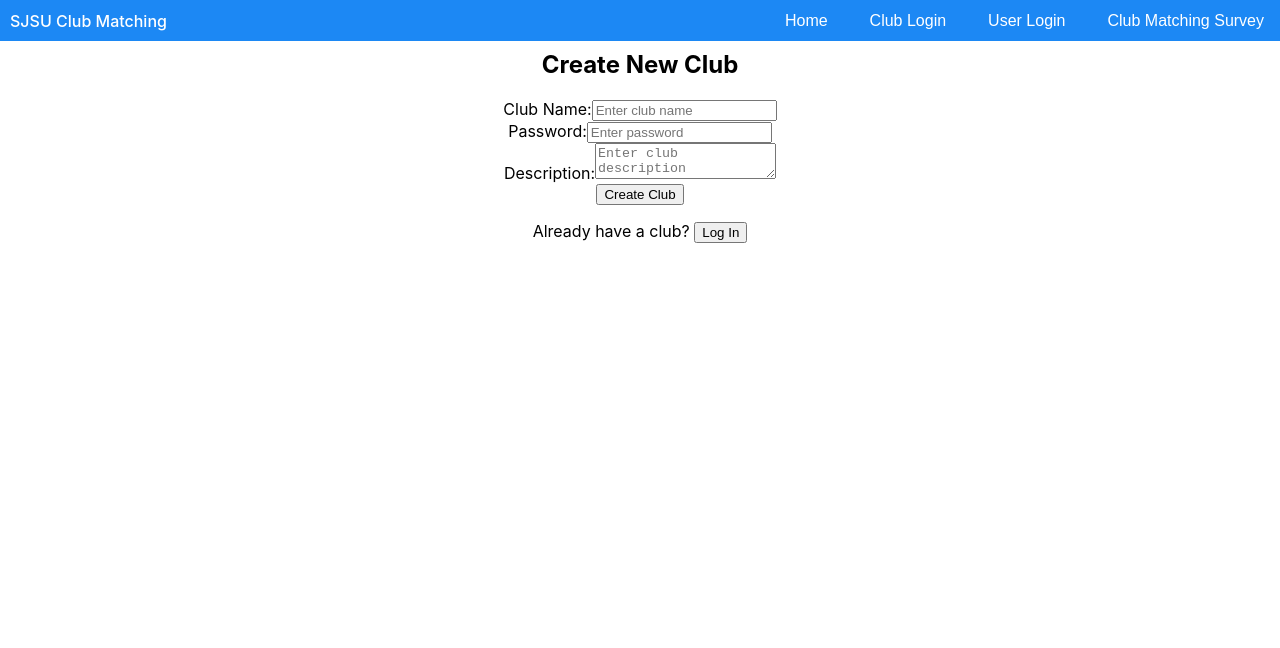
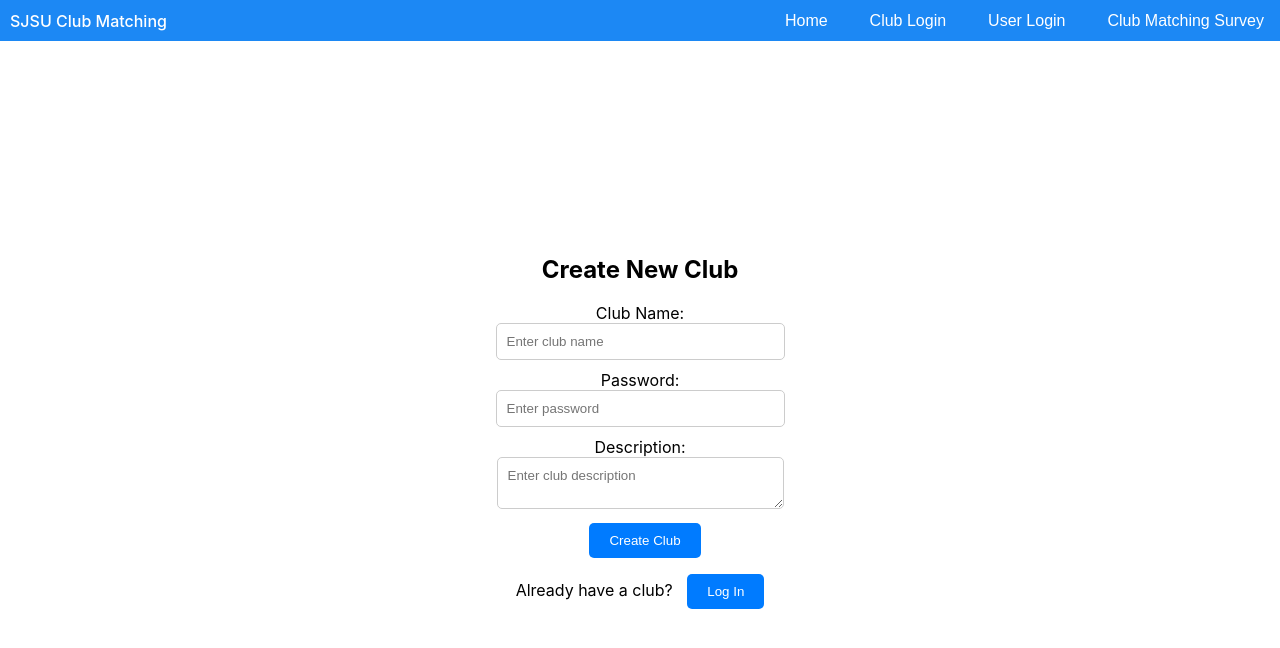
Before and after one commit to AhmedSabz/CMPE-131-Design-Project, a React (Create React App) app in the folder Club-Matching-Website/: page /club_login in a window 1280 px wide. Shown: the top 648 px of the page. Built offline with nearby package versions, Linux system fonts and the light colour scheme.

Commit message:
Added some CSS for UserLogin and ClubLogin

```diff
--- a/Club-Matching-Website/src/components/ClubDetails.js
+++ b/Club-Matching-Website/src/components/ClubDetails.js
@@ -3,7 +3,11 @@ import { Link, useNavigate } from 'react-router-dom';
 
 const ClubDetails = () => {
   return (
-    <div>ClubDetails</div>
+    <div>
+      <h2>
+      ClubDetails
+      </h2>
+    </div>
   )
 }
 
--- /dev/null
+++ b/Club-Matching-Website/src/components/ClubLogin.css
@@ -0,0 +1,43 @@
+.container {
+    display: flex;
+    justify-content: center;
+    align-items: center;
+    height: 100vh;
+  }
+
+  .form-container {
+    width: 300px; /* Adjust the width as needed */
+  }
+
+  .form-container-form {
+    display: flex;
+    flex-direction: column;
+  }
+
+  .form-container-label {
+    margin-bottom: 10px;
+  }
+
+  .form-container input,
+  .form-container-textarea {
+    margin-bottom: 10px;
+    padding: 10px;
+    padding-right: 100px;
+    border-radius: 5px;
+    border: 1px solid #ccc;
+    font-family: Arial, sans-serif;
+  }
+
+  .form-container-button {
+    background-color: #007bff; /* Change background color of submit button */
+    color: #fff; /* Change text color of submit button */
+    padding: 10px 20px; /* Add padding to submit button */
+    margin-left: 10px;
+    border: none; /* Remove border */
+    border-radius: 5px; /* Add border radius to submit button */
+    cursor: pointer; /* Change cursor to pointer on hover */
+  }
+
+  .form-container-button:hover {
+    background-color: #0056b3;
+  }
--- a/Club-Matching-Website/src/components/ClubLogin.js
+++ b/Club-Matching-Website/src/components/ClubLogin.js
@@ -1,5 +1,6 @@
 import React, { useState } from 'react';
 import { Link, useNavigate } from 'react-router-dom';
+import "./ClubLogin.css";
 
 const ClubLogin = ({ onLogin, onClubRegistration }) => {
   const [isNewClub, setIsNewClub] = useState(true);
@@ -25,7 +26,7 @@ const ClubLogin = ({ onLogin, onClubRegistration }) => {
   const handleSubmit = (e) => {
     e.preventDefault();
     if (isNewClub) {
-      // Call the onUserRegistration function to add new user to the database
+      // Call the onClubRegistration function to add new club to the database
       handleClubRegistration({ clubName, password });
     } else {
       // Log in logic
@@ -35,50 +36,51 @@ const ClubLogin = ({ onLogin, onClubRegistration }) => {
   };
 
   return (
-    <div>
-      {/* <h2>Club Management</h2> */}
+    <div className="container">
+      <div className="form-container">
       {isNewClub ? (
-        <div>
+        <div className='form-container-form'>
           <h2>Create New Club</h2>
           <form onSubmit={handleSubmit}>
-            <label>
+            <label className='form-container-label'>
               Club Name:
-              <input type="text" value={clubName} onChange={(e) => setClubName(e.target.value)} placeholder="Enter club name" />
+              <input type="text" className='form-container-input' value={clubName} onChange={(e) => setClubName(e.target.value)} placeholder="Enter club name" />
             </label>
             <br />
-            <label>
+            <label className='form-container-label'>
               Password:
-              <input type="text" value={password} onChange={(e) => setPassword(e.target.value)} placeholder="Enter password" />
+              <input type="text" className='form-container-input' value={password} onChange={(e) => setPassword(e.target.value)} placeholder="Enter password" />
             </label>
             <br />
-            <label>
+            <label className='form-container-label'>
               Description:
-              <textarea placeholder="Enter club description"></textarea>
+              <textarea className='form-container-textarea' placeholder="Enter club description"></textarea>
             </label>
             <br />
-            <button type="submit">Create Club</button>
+            <button type="submit" className='form-container-button'>Create Club</button>
           </form>
-          <p>Already have a club? <button onClick={handleExistingClub}>Log In</button></p>
+          <p>Already have a club? <button className='form-container-button' onClick={handleExistingClub}>Log In</button></p>
         </div>
       ) : (
-        <div>
+        <div className='form-container-form'>
           <h2>Log In to Club</h2>
           <form onSubmit={handleSubmit}>
-            <label>
+            <label className='form-container-label'>
               Club Name:
-              <input type="text" value={clubName} onChange={(e) => setClubName(e.target.value)} placeholder="Enter club name" />
+              <input type="text" className='form-container-input' value={clubName} onChange={(e) => setClubName(e.target.value)} placeholder="Enter club name" />
             </label>
             <br />
-            <label>
+            <label className='form-container-label'>
               Password:
-              <input type="password" value={password} onChange={(e) => setPassword(e.target.value)}  placeholder="Enter club password" />
+              <input type="password" className='form-container-input' value={password} onChange={(e) => setPassword(e.target.value)}  placeholder="Enter club password" />
             </label>
             <br />
-            <button type="submit">Log In</button>
+            <button type="submit" className='form-container-button'>Log In</button>
           </form>
-          <p>New club? <button onClick={handleNewClub}>Create Club</button></p>
+          <p>New club? <button className='form-container-button' onClick={handleNewClub}>Create Club</button></p>
         </div>
       )}
+      </div>
     </div>
   );
 };
--- a/Club-Matching-Website/src/components/ClubManagement.js
+++ b/Club-Matching-Website/src/components/ClubManagement.js
@@ -1,9 +1,13 @@
 import React from 'react'
-import { Link, useNavigate } from 'react-router-dom';
+
 
 const ClubManagement = () => {
   return (
-    <div>ClubManagement</div>
+    <div>
+      <h2>
+      ClubManagement
+      </h2>
+    </div>
   )
 }
 
--- /dev/null
+++ b/Club-Matching-Website/src/components/UserLogin.css
@@ -0,0 +1,43 @@
+.container {
+    display: flex;
+    justify-content: center;
+    align-items: center;
+    height: 100vh;
+  }
+
+  .form-container {
+    width: 300px; /* Adjust the width as needed */
+  }
+
+  .form-container-form {
+    display: flex;
+    flex-direction: column;
+  }
+
+  .form-container-label {
+    margin-bottom: 10px;
+  }
+
+  .form-container input,
+  .form-container-textarea {
+    margin-bottom: 10px;
+    padding: 10px;
+    padding-right: 100px;
+    border-radius: 5px;
+    border: 1px solid #ccc;
+    font-family: Arial, sans-serif;
+  }
+
+  .form-container-button {
+    background-color: #007bff; /* Change background color of submit button */
+    color: #fff; /* Change text color of submit button */
+    padding: 10px 20px; /* Add padding to submit button */
+    margin-left: 10px;
+    border: none; /* Remove border */
+    border-radius: 5px; /* Add border radius to submit button */
+    cursor: pointer; /* Change cursor to pointer on hover */
+  }
+
+  .form-container-button:hover {
+    background-color: #0056b3;
+  }
--- a/Club-Matching-Website/src/components/UserLogin.js
+++ b/Club-Matching-Website/src/components/UserLogin.js
@@ -1,6 +1,8 @@
 // UserLogin.js
 import React, { useState } from 'react';
 import { Link, useNavigate } from 'react-router-dom';
+import "./UserLogin.css";
+
 
 const UserLogin = ({ onLogin, onUserRegistration }) => {
   const [isNewUser, setIsNewUser] = useState(true);
@@ -38,46 +40,47 @@ const UserLogin = ({ onLogin, onUserRegistration }) => {
   };
 
   return (
-    <div>
-      {/* <h2>User Management</h2> */}
+    <div className="container">
+      <div className="form-container">
       {isNewUser ? (
-        <div>
+        <div className='form-container-form'>
           <h2>Create New Account</h2>
           <form onSubmit={handleSubmit}>
-            <label>
+            <label className='form-container-label'>
               Username:
-              <input type="text" value={username} onChange={(e) => setUsername(e.target.value)} placeholder="Enter username" />
+              <input type="text" className='form-container-input' value={username} onChange={(e) => setUsername(e.target.value)} placeholder="Enter username" />
             </label>
             <br />
-            <label>
+            <label className='form-container-label'>
               Password:
-              <input type="password" value={password} onChange={(e) => setPassword(e.target.value)} placeholder="Enter password" />
+              <input type="password" className='form-container-input' value={password} onChange={(e) => setPassword(e.target.value)} placeholder="Enter password" />
             </label>
             <br />
-            <button type="submit">Create Account</button>
+            <button type="submit" className='form-container-button'>Create Account</button>
           </form>
-          <p>Already have an account? <button onClick={handleExistingUser}>Log In</button></p>
+          <p>Already have an account? <button className='form-container-button' onClick={handleExistingUser}>Log In</button></p>
         </div>
       ) : (
-        <div>
+        <div className='form-container-form'>
           <h2>Log In</h2>
           <form onSubmit={handleSubmit}>
-            <label>
+            <label className='form-container-label'>
               Username:
-              <input type="text" value={username} onChange={(e) => setUsername(e.target.value)} placeholder="Enter username" />
+              <input type="text" className='form-container-input' value={username} onChange={(e) => setUsername(e.target.value)} placeholder="Enter username" />
             </label>
             <br />
-            <label>
+            <label className='form-container-label'>
               Password:
-              <input type="password" value={password} onChange={(e) => setPassword(e.target.value)} placeholder="Enter password" />
+              <input type="password" className='form-container-input' value={password} onChange={(e) => setPassword(e.target.value)} placeholder="Enter password" />
             </label>
             <br />
-            <button type="submit">Log In</button>
+            <button type="submit" className='form-container-button'>Log In</button>
           </form>
-          <p>New user? <button onClick={handleNewUser}>Create Account</button></p>
+          <p>New user? <button className='form-container-button' onClick={handleNewUser}>Create Account</button></p>
         </div>
       )}
       {error && <p style={{ color: 'red' }}>{error}</p>}
+      </div>
     </div>
   );
 };
--- a/Club-Matching-Website/src/components/UserManagement.js
+++ b/Club-Matching-Website/src/components/UserManagement.js
@@ -3,7 +3,11 @@ import { Link, useNavigate } from 'react-router-dom';
 
 const UserManagement = () => {
   return (
-    <div>UserManagement</div>
+    <div>
+      <h2>
+      UserManagement
+      </h2>
+    </div>
   )
 }
 
```
